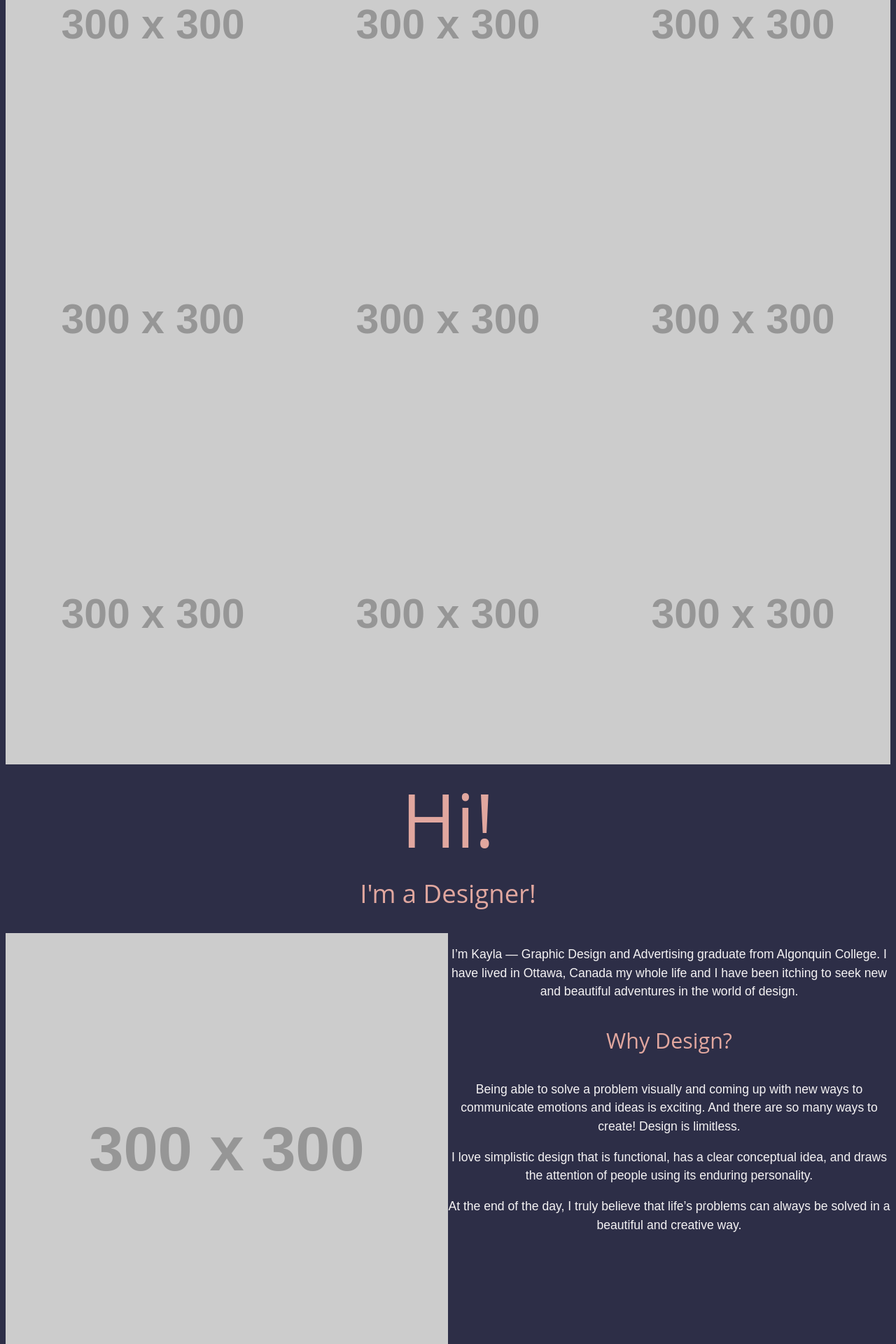
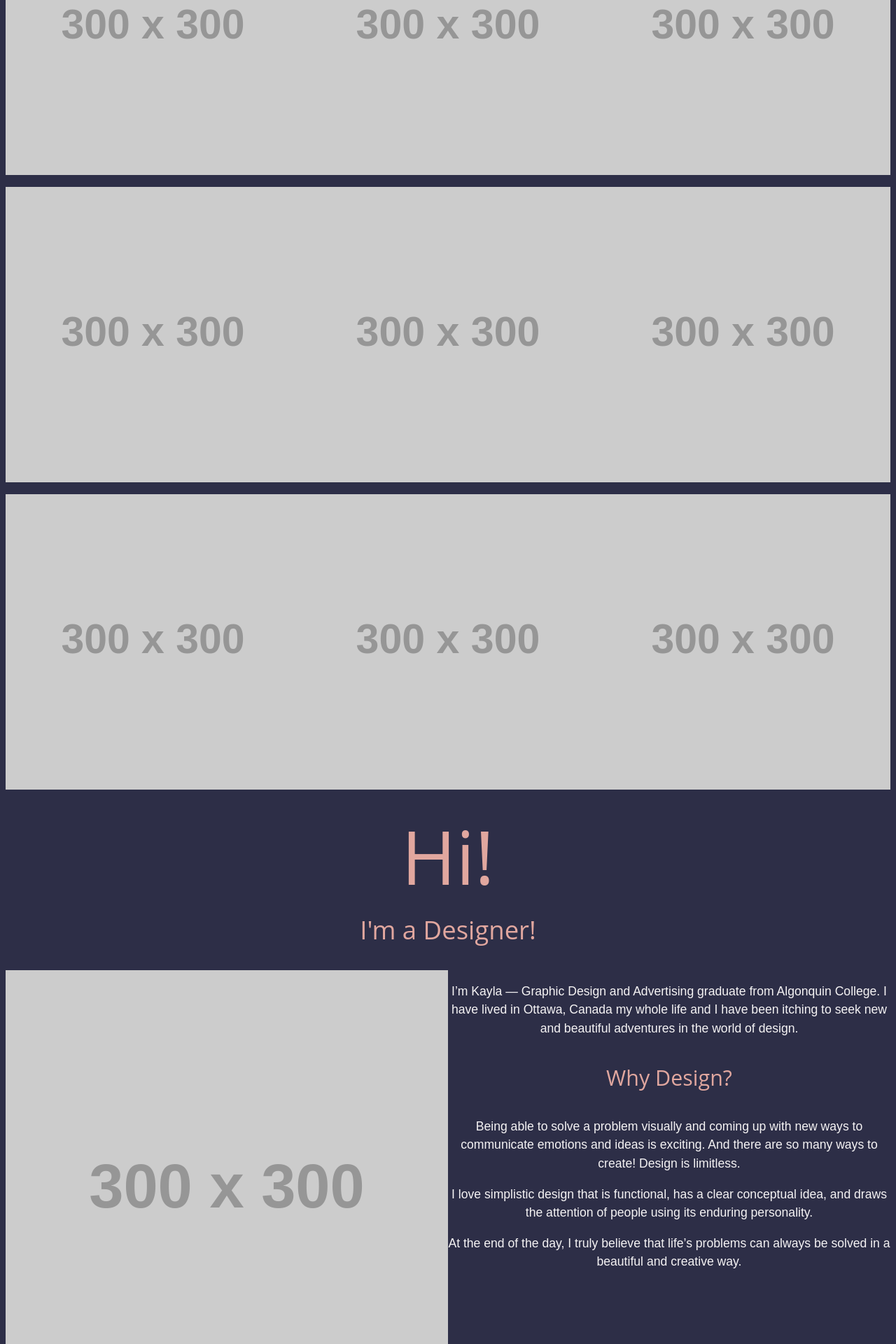
Before and after one commit to kaylaaraujo/kaylaaraujo.github.io, a PHP site: page / in a window 1280 px wide. Shown: the part 1684-3604 px from the top of the page at 70% size. Run offline with PHP 8.4, Linux system fonts and the light colour scheme; grey boxes labelled with a size stand in for pictures from a placeholder-image service; some libraries are stand-ins or nearby versions.

Commit message:
added margin-bottom to image

```diff
--- a/css/general.css
+++ b/css/general.css
@@ -27,6 +27,7 @@ html {
 .img {
 	display: block;
 	width: 100%;
+	margin-bottom: 1em;
 }
 
 .img-flex {
```
